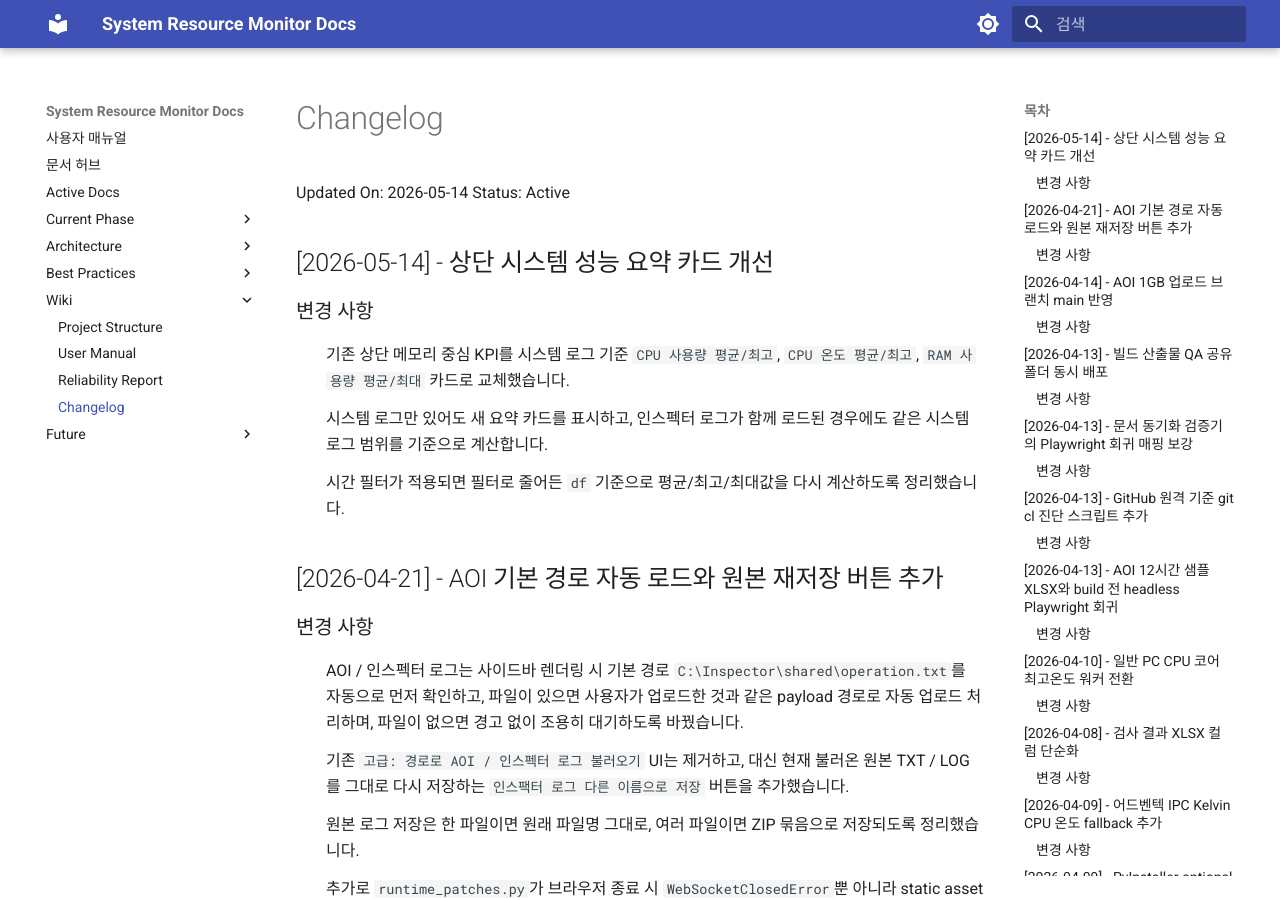
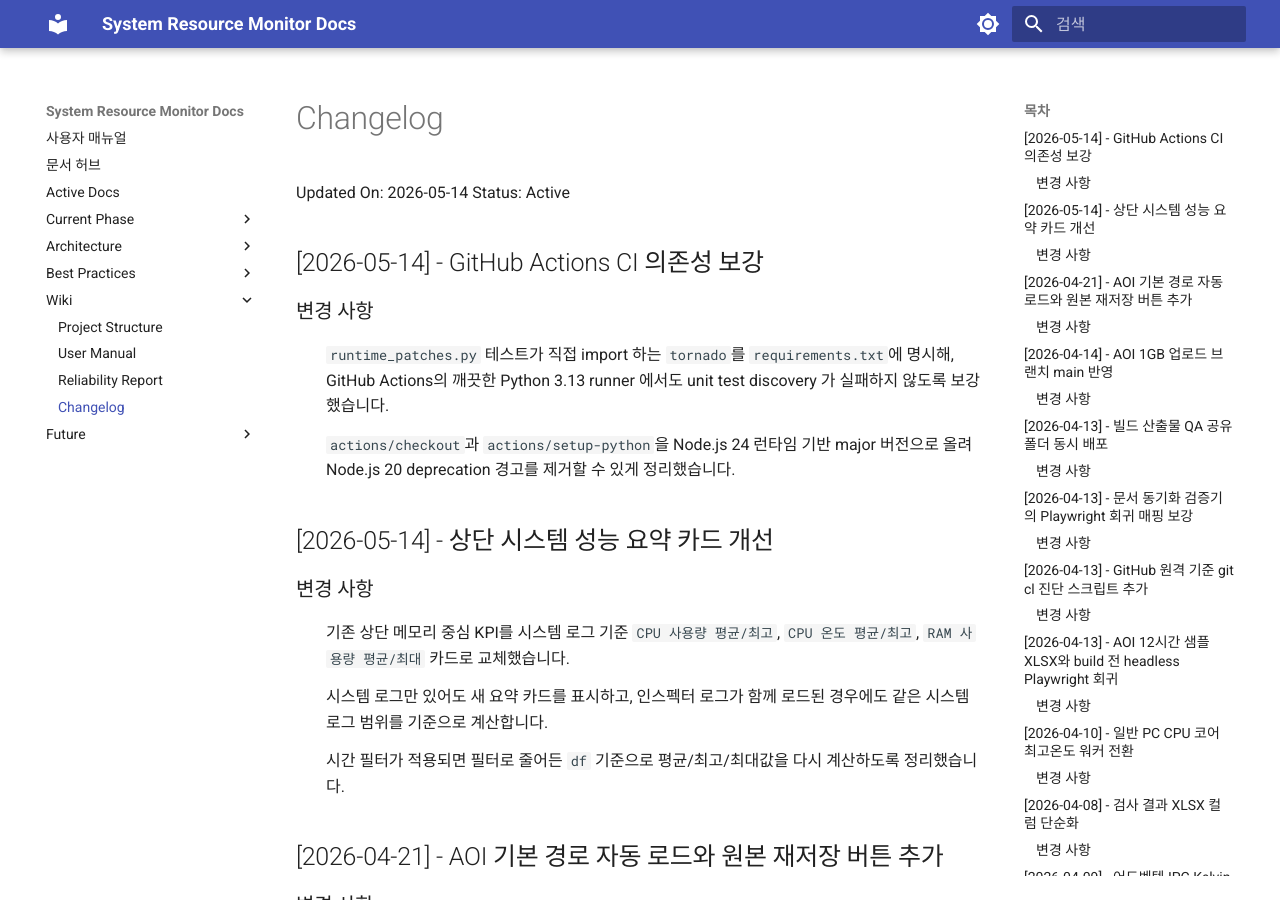
Before and after one commit to prefix9671/PC-monitor-Tools, an MkDocs documentation site: the page built from docs/Wiki/Changelog.md, in a window 1280 px wide and 900 px high. Built offline with MkDocs 1.6.1 and Material for MkDocs 9.7.7, drawn with Linux system fonts in a browser that asks for light colours; some of the changed text lies outside the part shown.

Commit message:
Fix Windows CI dependency setup

```diff
--- a/docs/Wiki/Changelog.md
+++ b/docs/Wiki/Changelog.md
@@ -2,6 +2,13 @@
 
 Updated On: 2026-05-14
 Status: Active
+
+## [2026-05-14] - GitHub Actions CI 의존성 보강
+
+### 변경 사항
+
+- `runtime_patches.py` 테스트가 직접 import 하는 `tornado`를 `requirements.txt`에 명시해, GitHub Actions의 깨끗한 Python 3.13 runner 에서도 unit test discovery 가 실패하지 않도록 보강했습니다.
+- `actions/checkout`과 `actions/setup-python`을 Node.js 24 런타임 기반 major 버전으로 올려 Node.js 20 deprecation 경고를 제거할 수 있게 정리했습니다.
 
 ## [2026-05-14] - 상단 시스템 성능 요약 카드 개선
 
--- a/requirements.txt
+++ b/requirements.txt
@@ -1,4 +1,5 @@
 streamlit
+tornado
 pandas
 plotly
 pyinstaller
```
Also changed, not shown: docs/Current Phase/VerificationChecklist.md (+2 -0 lines), docs/Wiki/ReliabilityReport.md (+2 -0 lines), 1 other file.
